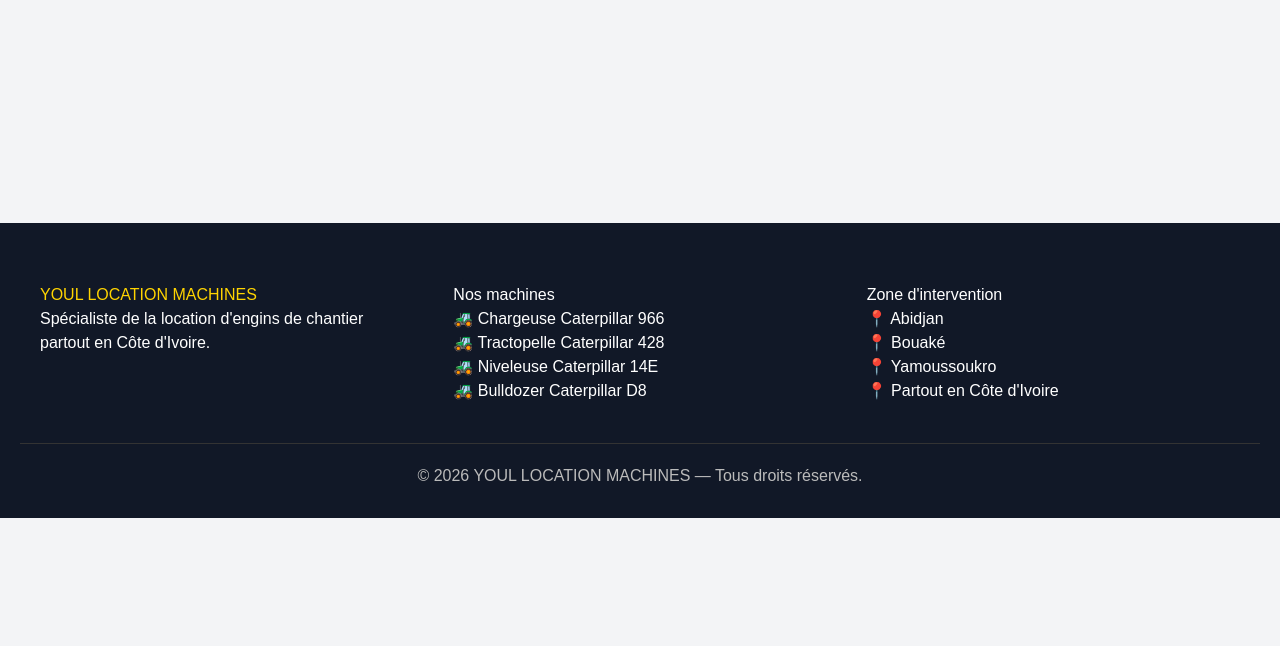
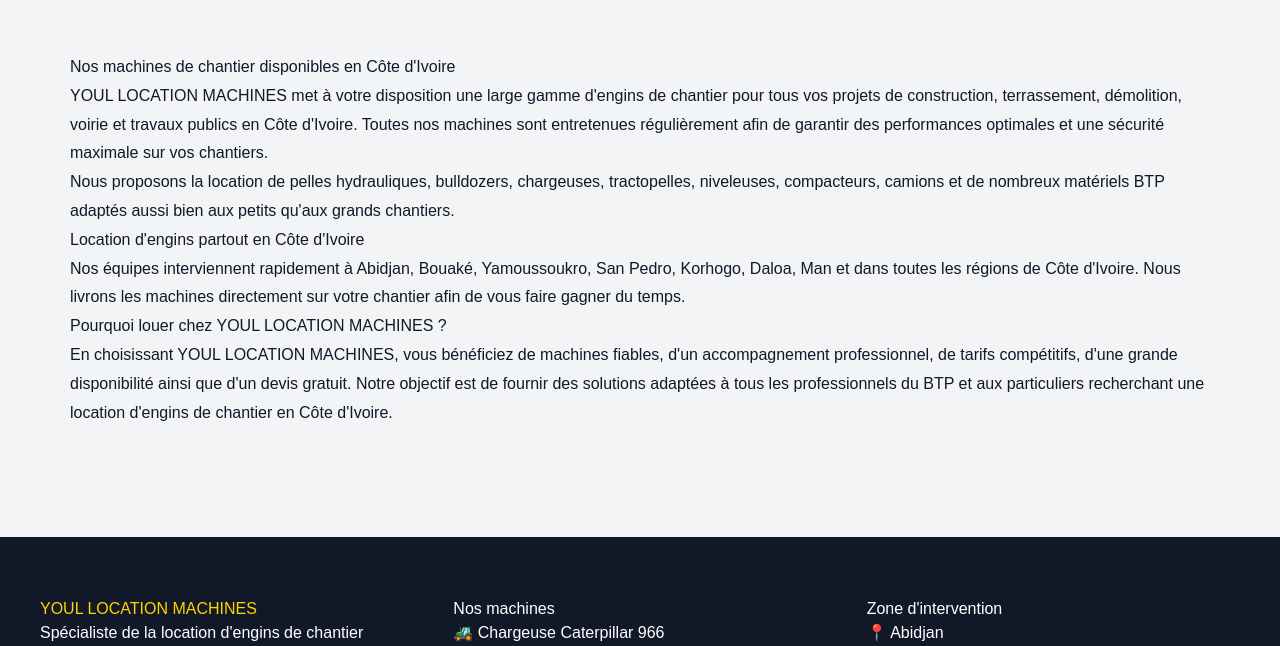
Before and after one commit to Youll133/youl-location-machines, a Next.js app: page /machines in a window 1280 px wide. Shown: the part 657-1303 px from the top of the page. Before the commit the page ends 1175 px from the top, so only its background shows below. Built offline with nearby package versions, Linux system fonts and the light colour scheme; no server answers; the database is empty.

Commit message:
Optimisation SEO page machines

```diff
--- a/app/machines/page.tsx
+++ b/app/machines/page.tsx
@@ -29,6 +29,49 @@
       }}
     >
       <Machines />
+      <section
+  style={{
+    maxWidth: "1200px",
+    margin: "80px auto",
+    padding: "30px",
+    lineHeight: "1.8",
+  }}
+>
+  <h2>Nos machines de chantier disponibles en Côte d'Ivoire</h2>
+
+  <p>
+    YOUL LOCATION MACHINES met à votre disposition une large gamme d'engins de
+    chantier pour tous vos projets de construction, terrassement, démolition,
+    voirie et travaux publics en Côte d'Ivoire. Toutes nos machines sont
+    entretenues régulièrement afin de garantir des performances optimales et une
+    sécurité maximale sur vos chantiers.
+  </p>
+
+  <p>
+    Nous proposons la location de pelles hydrauliques, bulldozers, chargeuses,
+    tractopelles, niveleuses, compacteurs, camions et de nombreux matériels BTP
+    adaptés aussi bien aux petits qu'aux grands chantiers.
+  </p>
+
+  <h2>Location d'engins partout en Côte d'Ivoire</h2>
+
+  <p>
+    Nos équipes interviennent rapidement à Abidjan, Bouaké, Yamoussoukro, San
+    Pedro, Korhogo, Daloa, Man et dans toutes les régions de Côte d'Ivoire.
+    Nous livrons les machines directement sur votre chantier afin de vous faire
+    gagner du temps.
+  </p>
+
+  <h2>Pourquoi louer chez YOUL LOCATION MACHINES ?</h2>
+
+  <p>
+    En choisissant YOUL LOCATION MACHINES, vous bénéficiez de machines fiables,
+    d'un accompagnement professionnel, de tarifs compétitifs, d'une grande
+    disponibilité ainsi que d'un devis gratuit. Notre objectif est de fournir
+    des solutions adaptées à tous les professionnels du BTP et aux particuliers
+    recherchant une location d'engins de chantier en Côte d'Ivoire.
+  </p>
+</section>
     </main>
   );
 }
```
